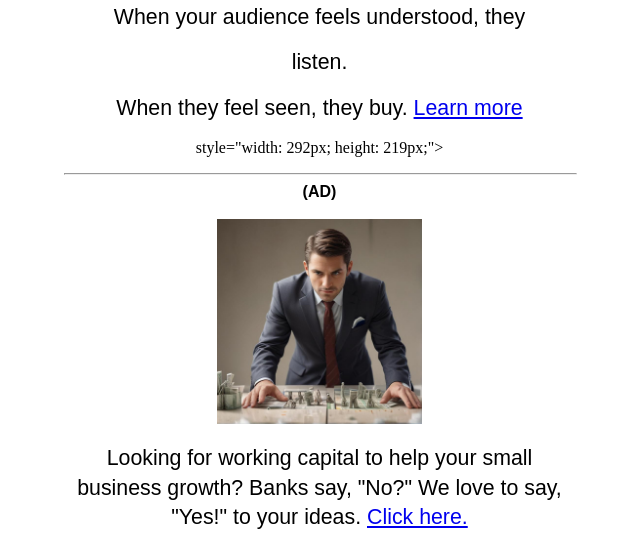
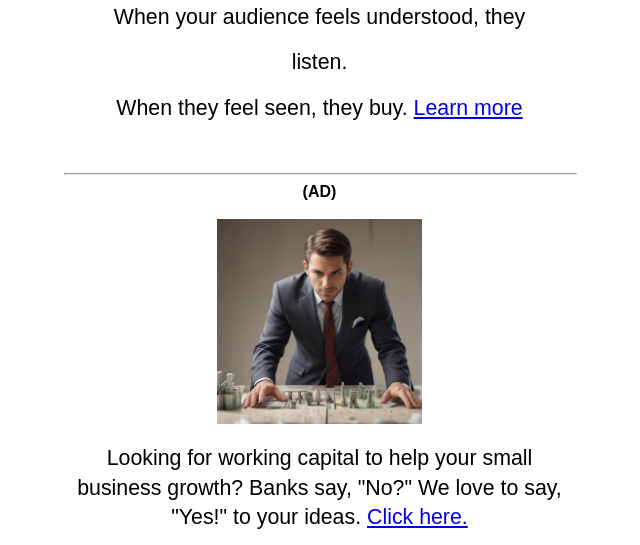
Before and after one commit to derrickmangram-888/audience-seg, a plain HTML site: page index.html in a window 1280 px wide. Shown: the part 4897-5442 px from the top of the page, without its empty margins (321-961 px from the left). Drawn offline with Linux system fonts and the light colour scheme; no server answers; a script that the page names is missing; a web font is replaced by a local one.

Commit message:
Update index.html

```diff
--- a/index.html
+++ b/index.html
@@ -943,7 +943,7 @@ target="_blank">Learn more</a></span></p>
 
 
 
-              style="width: 292px; height: 219px;"><br>
+              <br>
           </b>
           <p></p>
           <p dir="ltr" style="line-height:1.38;margin-left: 30pt;margin-right: 30pt;margin-top:12pt;margin-bottom:12pt;"><b
```
